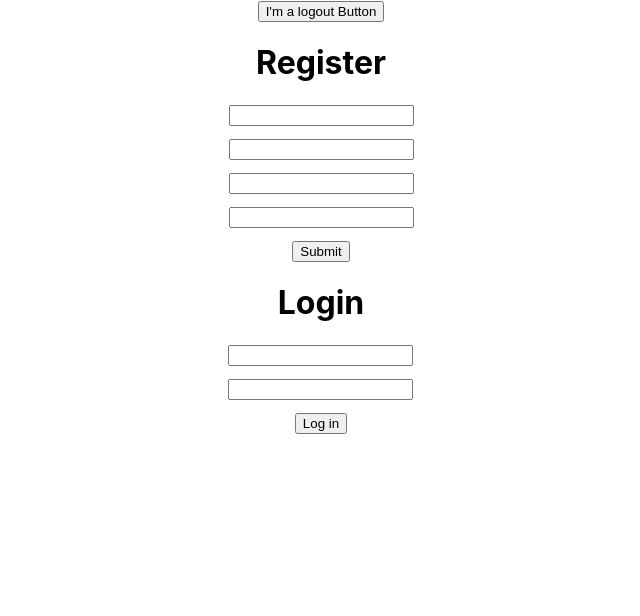
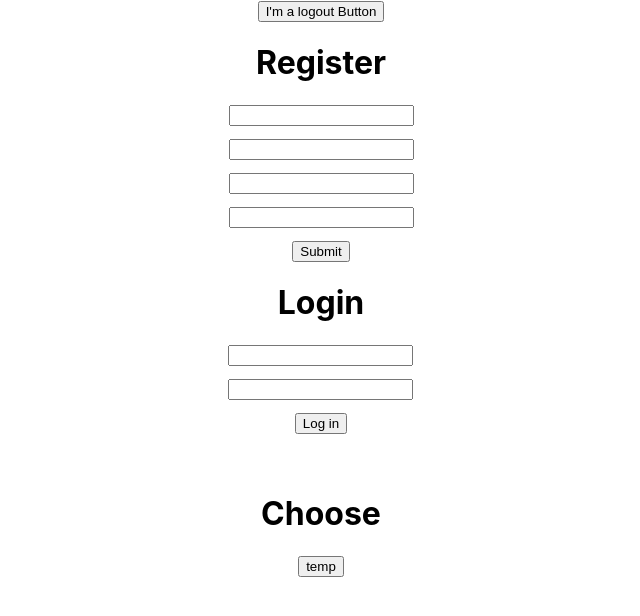
Before and after one commit to Mattp15/capstone-frontend, a React (Create React App) app: page / in a window 1280 px wide. Shown: the top 616 px of the page, without its empty margins (319-959 px from the left). Built offline with nearby package versions, Linux system fonts and the light colour scheme.

Commit message:
Seting up Choose

```diff
--- a/src/App.js
+++ b/src/App.js
@@ -7,6 +7,7 @@ import { UserInfo, ShoppingList, RecipeChoose, RecipeIndex } from './Components/
 import { NavContainer } from './Components/Navigation/index'
 
 export const UserContext = createContext()
+
 const App = () => {
   const [loggedUser, setLoggedUser] = useState()
   const [userData, setUserData] = useState()
@@ -17,7 +18,7 @@ const App = () => {
     <div className='App'>
       <NavContainer />
       <Landing />
-      <UserContext.Provider value={{ userData, setUserData, setLoggedUser }}>
+      <UserContext.Provider value={{ userData, setUserData, loggedUser, setLoggedUser }}>
         <Register />
         <Login />
         <UserInfo />
--- a/src/Components/UserThings/RecipeChoose.js
+++ b/src/Components/UserThings/RecipeChoose.js
@@ -1,5 +1,20 @@
-import React from 'react'
+import React, { useState, useContext, useEffect } from 'react'
+import { UserContext } from '../../App'
+import { Button } from '../Button/index'
+const RecipeChoose = () => {
+  const { loggedUser, userData, setUserData } = useContext(UserContext)
+  const [recipeList, setRecipeList] = useState()
 
-const RecipeChoose = () => {}
+  const getLoggedUser = () => {
+    console.log(loggedUser)
+  }
+  return (
+    <div>
+      <h1>Choose</h1>
+      {loggedUser ? <h3>{loggedUser}</h3> : ''}
+      <Button value='temp' onClick={getLoggedUser} />
+    </div>
+  )
+}
 
 export default RecipeChoose
```
